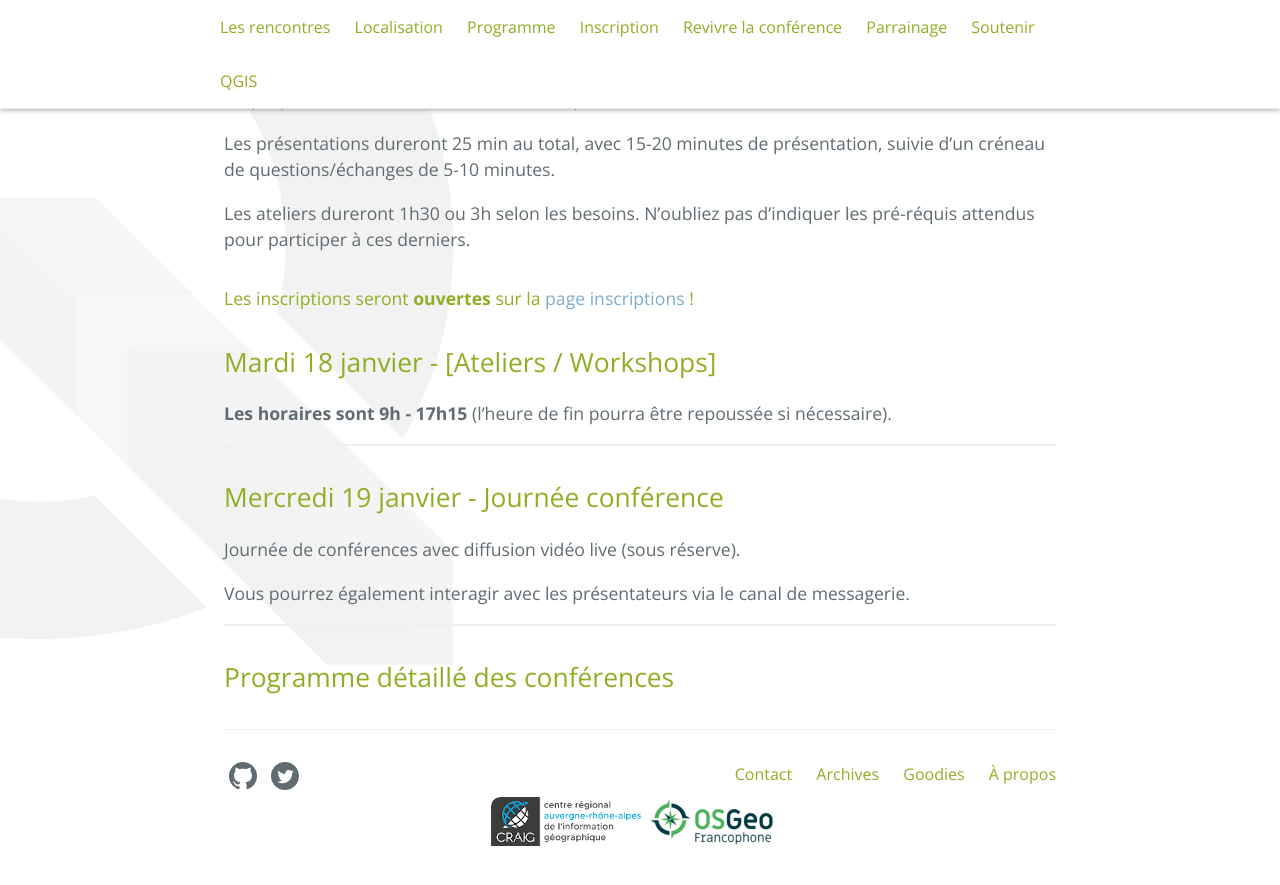
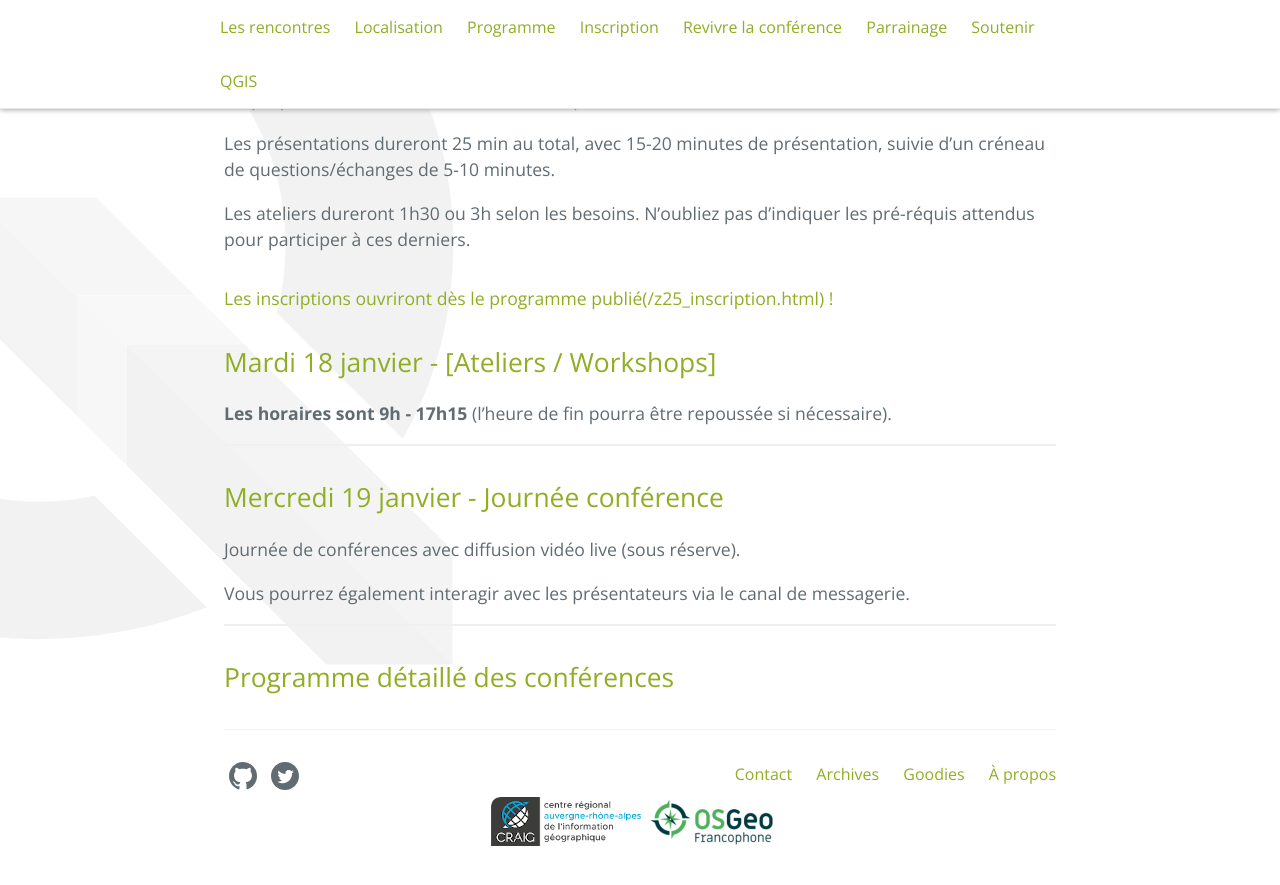
Before and after one commit to OSGeo-fr/QGIS-conf-fr-website, a Jekyll site: the page built from z20_programme.md, in a window 1280 px wide and 900 px high, scrolled down 634 px. Shown: the top 885 px of the window. Built offline with Jekyll 4.4.1, drawn with Linux system fonts in a browser that asks for light colours.

Commit message:
Update z20_programme.md
Inscription pas encore ouvertes

```diff
--- a/z20_programme.md
+++ b/z20_programme.md
@@ -17,7 +17,7 @@ Les ateliers dureront 1h30 ou 3h selon les besoins. N'oubliez pas d'indiquer les
 
 
 
-#### Les inscriptions seront **ouvertes** sur la [page inscriptions](/z25_inscription.html) !
+#### Les inscriptions ouvriront dès le programme publié(/z25_inscription.html) !
 
 ## Mardi 18 janvier - [Ateliers / Workshops]
 
```
